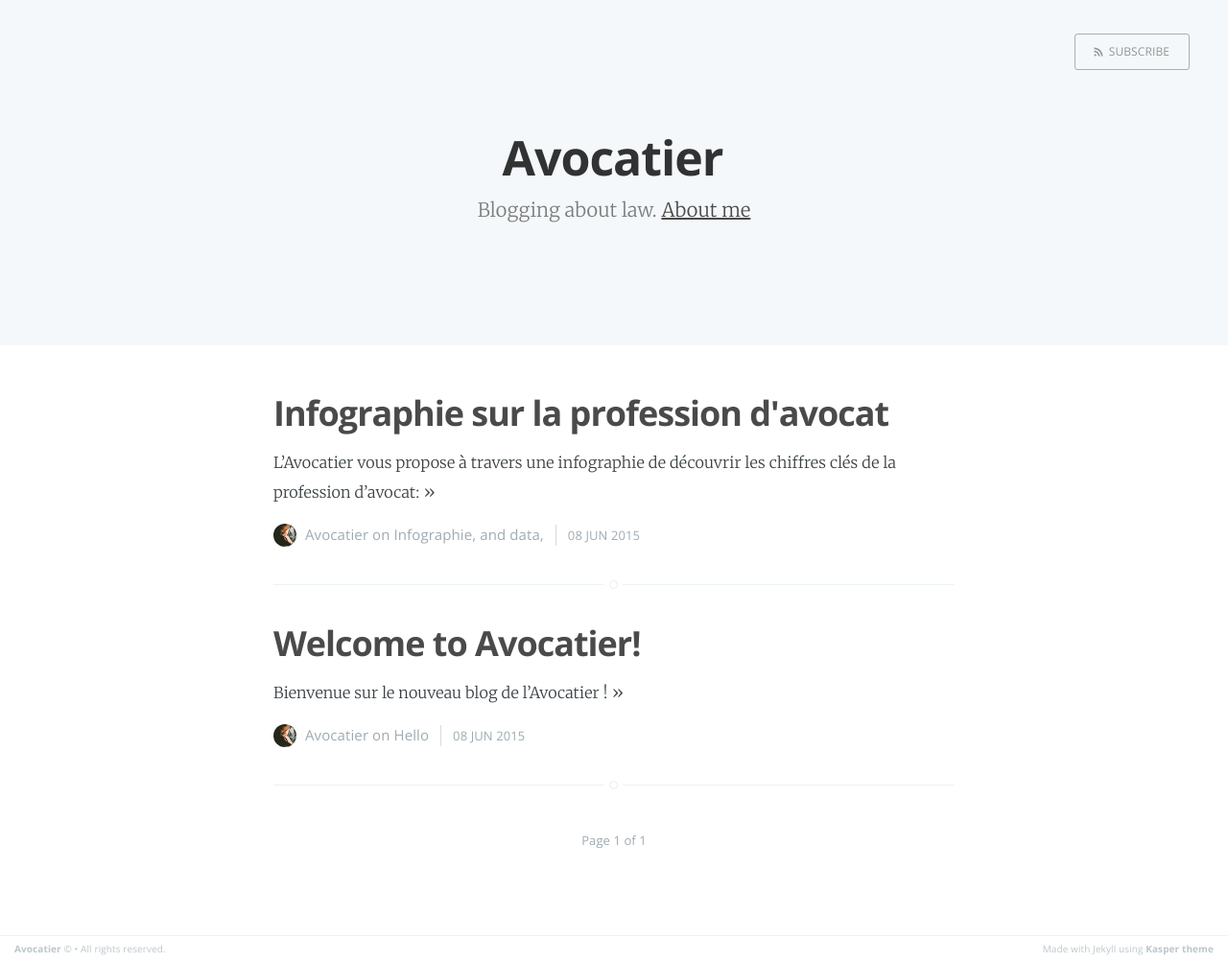
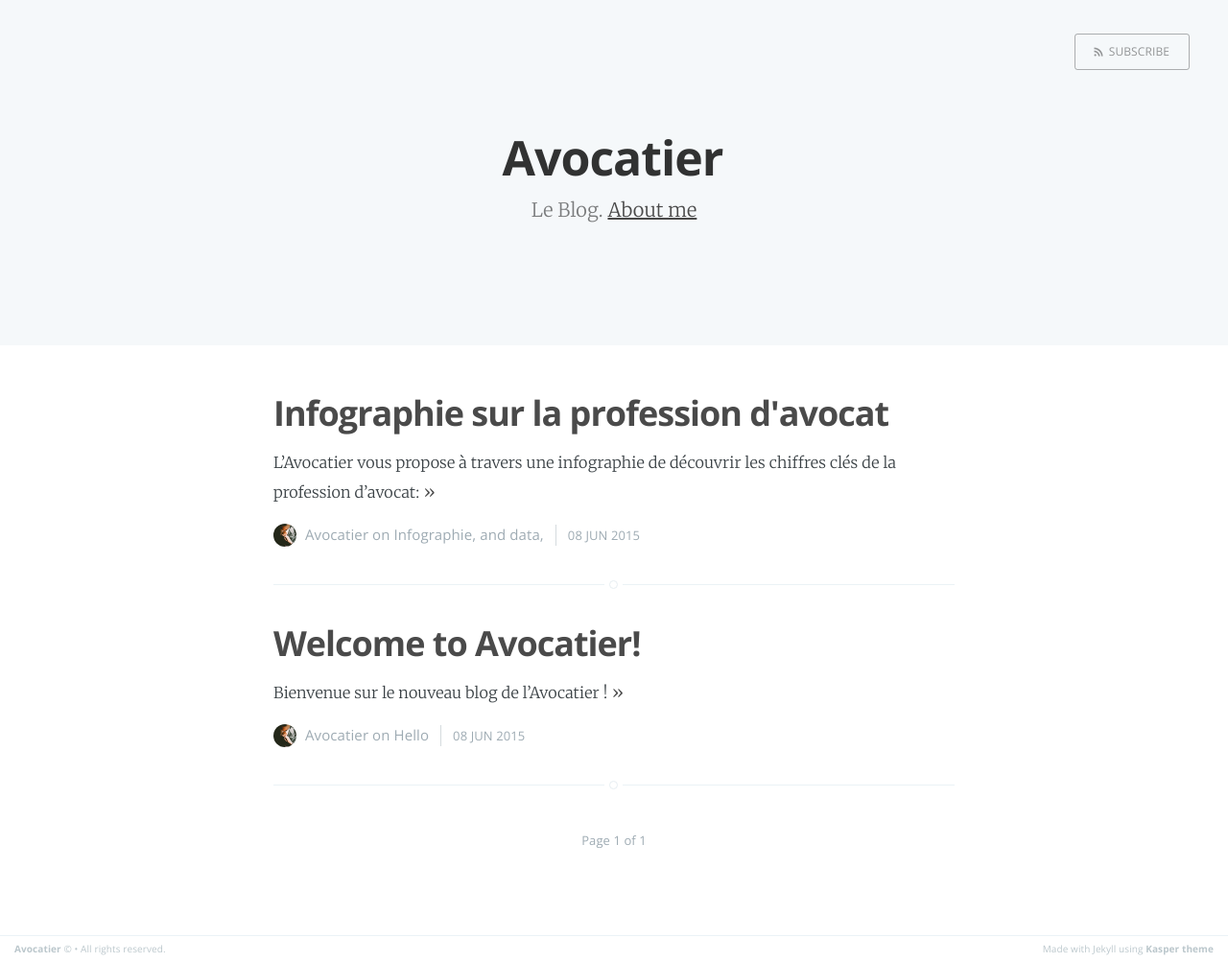
Before and after one commit to avocatier/avocatier.github.io, a Jekyll site: the page built from index.html, in a window 1280 px wide. Shown: the whole page at 96% size. Built offline with Jekyll 4.4.1, drawn with Linux system fonts in a browser that asks for light colours; Markdown is read by kramdown in place of the engine named in the settings; the list of posts is cut into pages by our own code.

Commit message:
Update _config.yml

```diff
--- a/_config.yml
+++ b/_config.yml
@@ -1,13 +1,13 @@
 name: Avocatier
-description: Blogging about law
-meta_description: "Avocatier, Blogging about law and justice"
+description: Le Blog
+meta_description: "Blog Avocatier"
 
 markdown: redcarpet
 highlighter: pygments
 logo: false
 paginate: 15
 baseurl: /
-domain_name: 'http://avocatier.github.io'
+domain_name: 'http://blog.avocatier.com'
 google_analytics: 'UA-50624100-5'
 
 # Details for the RSS feed generator
```
